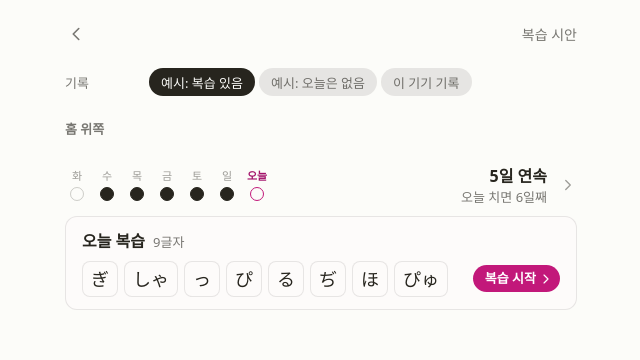
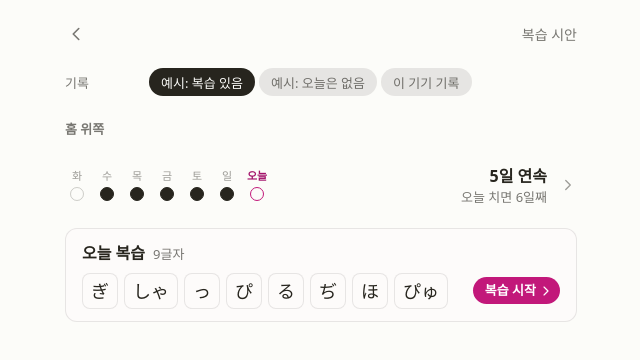
Before and after one commit to GiToon10100011/twiper-kana, a React (Vite) app in the folder apps/web/: page /lab/review in a window 1280 px wide. Shown: the top 360 px of the page, without its empty margins (319-959 px from the left). Built offline with nearby package versions, Linux system fonts and the light colour scheme.

Commit message:
fix(web): 홈의 오늘 복습 카드를 「오늘」 띠에서 12px 띄우고, 카드 다음 종합 테스트와의 간격은 3rem에서 2rem으로 줄여 위아래 여백을 맞춘다 (사용자 피드백)

```diff
--- a/apps/web/src/styles.css
+++ b/apps/web/src/styles.css
@@ -2674,16 +2674,24 @@ a.tile-row:active {
 }
 
 /* 홈의 오늘 복습: 흰 두 줄 카드. 윗줄은 제목·글자 수, 아랫줄은 글자 칩과 그 끝의 복습 시작(강조색 알약) */
+/*
+ * 「오늘」 띠(안쪽 여백 8px) 바로 아래에 붙어 보이지 않도록 위에 12px을 두고,
+ * 띠와 한 묶음으로 보이도록 다음 구역(종합 테스트)과의 간격은 기본 3rem보다 줄인다 (사용자 피드백 2026-11-11)
+ */
 .review-card {
   display: grid;
   gap: var(--space-2);
   padding: var(--space-3) var(--space-4);
-  margin: 0 0 var(--space-4);
+  margin: var(--space-3) 0 0;
   color: var(--ink);
   text-decoration: none;
   background: var(--surface);
   border: 1px solid var(--line);
   border-radius: var(--radius-md);
+}
+
+.review-card + .section-label {
+  margin-top: 2rem;
 }
 
 .review-card:active {
```
